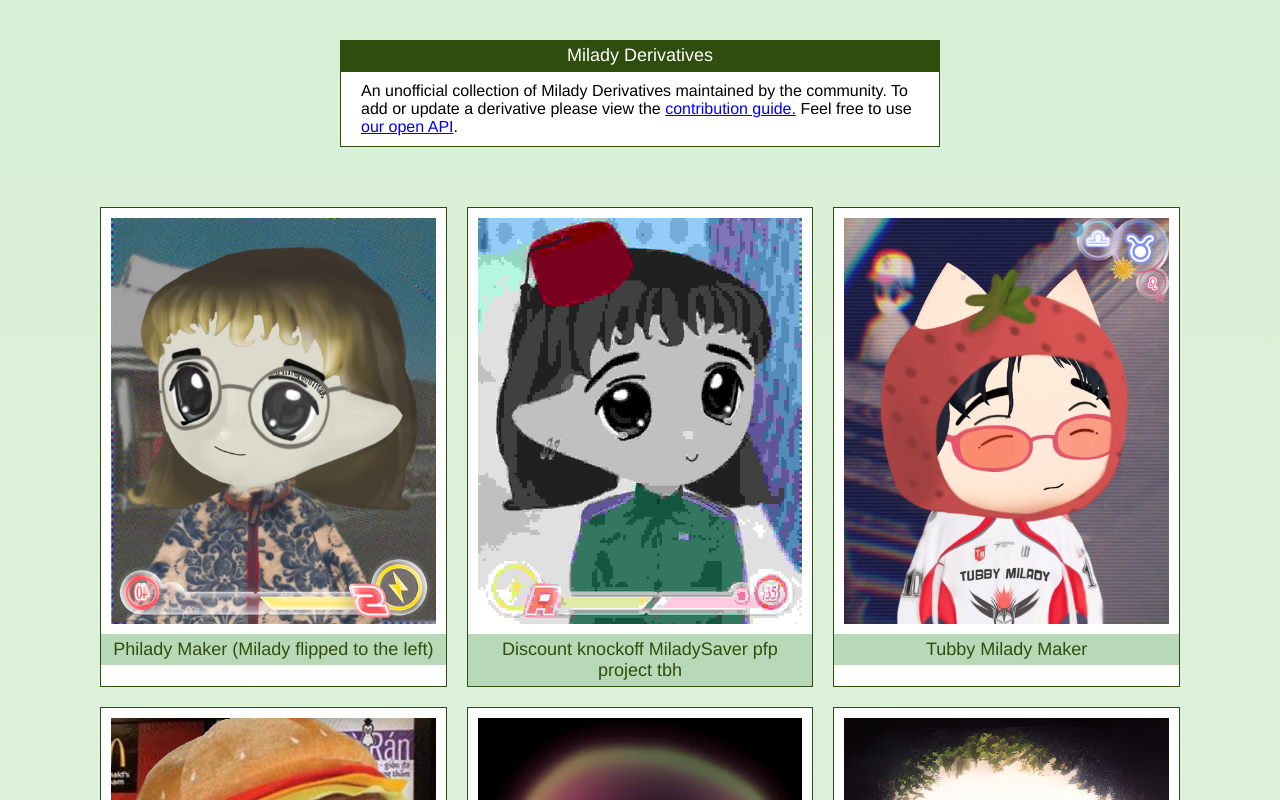
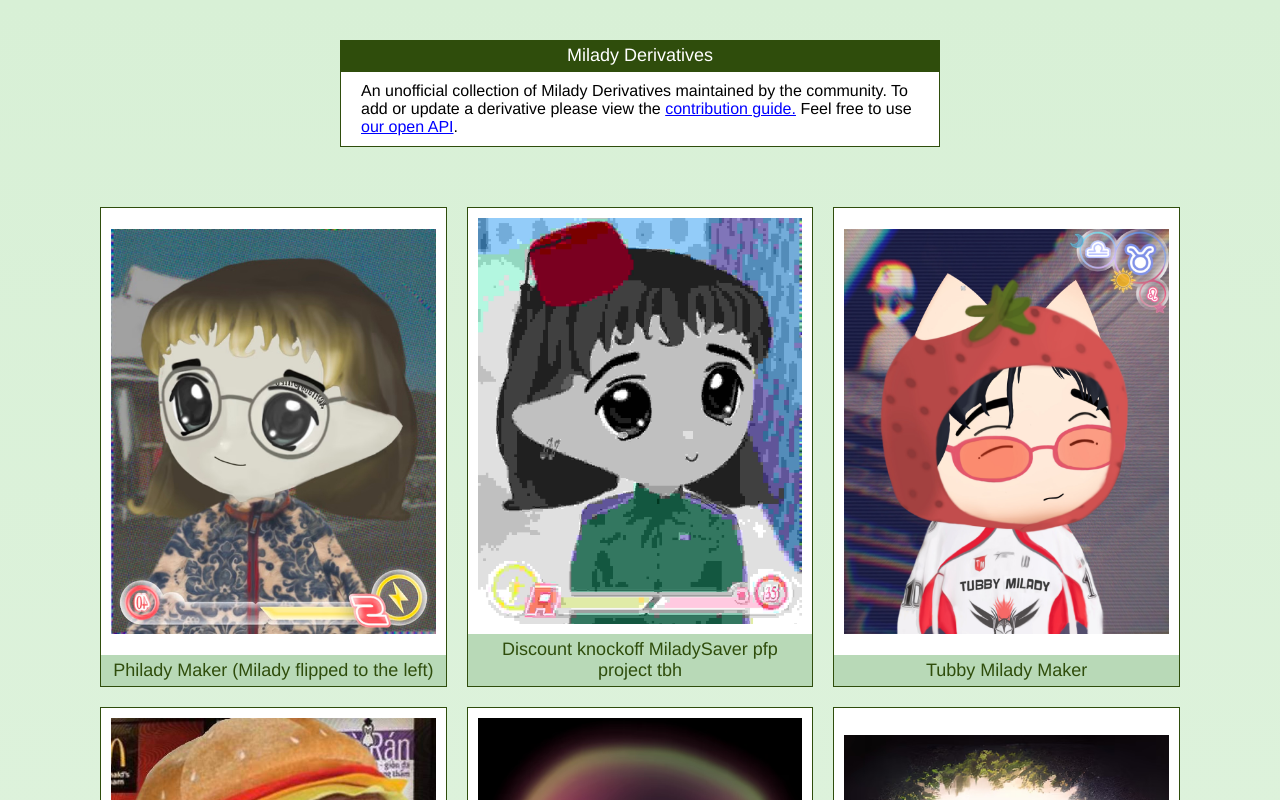
Before and after one commit to chase-manning/milady-derivatives, a React (Create React App) app: page / in a window 1280 px wide. Shown: the top 800 px of the page. Built offline with nearby package versions, Linux system fonts and the light colour scheme.

Commit message:
:lipstick: align image for miladies

```diff
--- a/src/components/Milady.tsx
+++ b/src/components/Milady.tsx
@@ -11,9 +11,18 @@ const StyledMilady = styled.div`
   align-items: center;
 `;
 
+const ImageContainer = styled.div`
+  width: 100%;
+  flex: 1;
+  padding: 1rem;
+  display: flex;
+  align-items: center;
+  justify-content: center;
+`
+
 const Image = styled.img`
-  width: 100%;
-  padding: 1rem;
+  max-width: 100%;
+  max-height: 100%;
 `
 
 const Label = styled.div`
@@ -36,7 +45,9 @@ interface Props {
 const Milady = ({ milady }: Props) => {
   return (
     <StyledMilady>
-      <Image src={milady.image} />
+      <ImageContainer>
+        <Image src={milady.image} />
+      </ImageContainer>
       <Label>{milady.name}</Label>
     </StyledMilady>
   );
```
